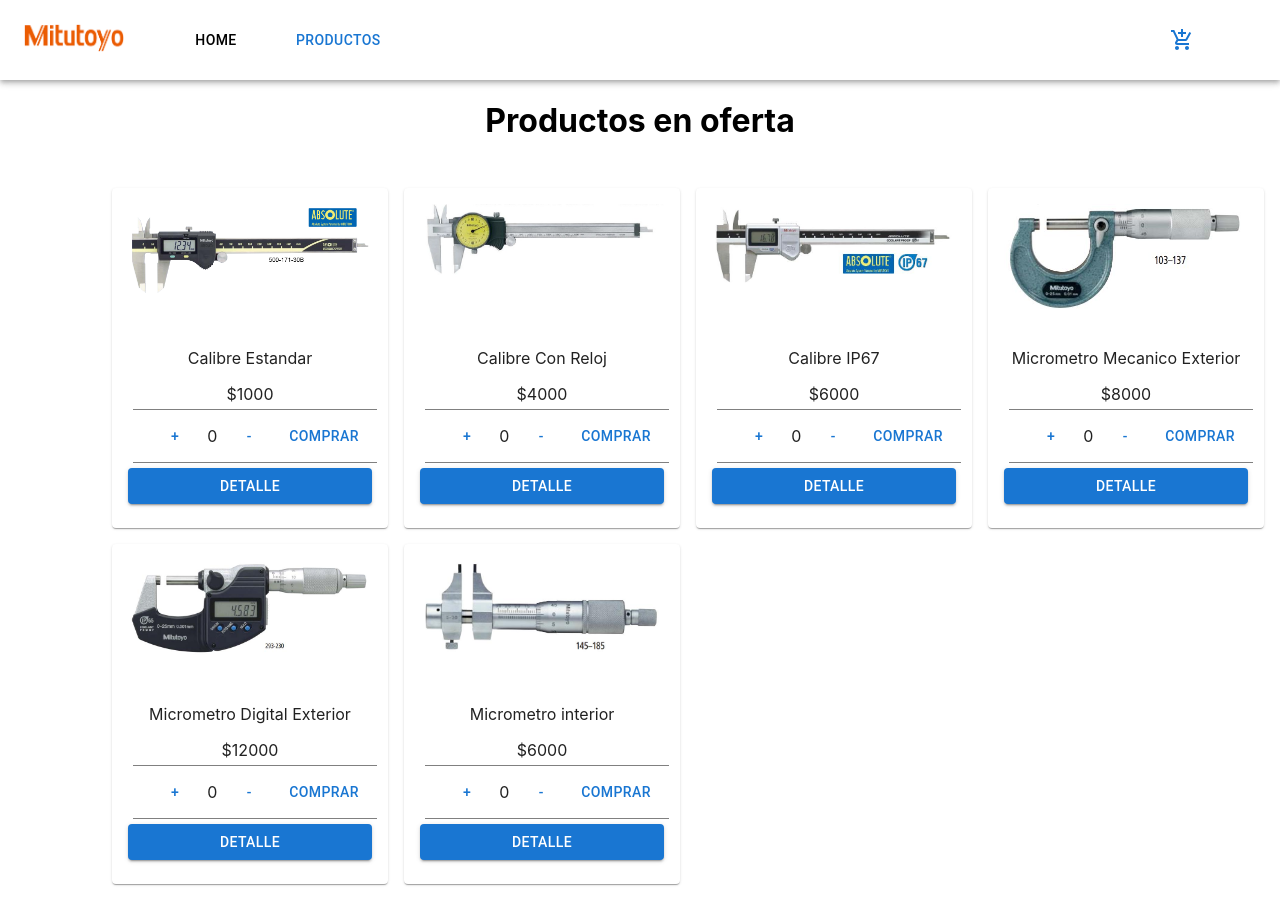
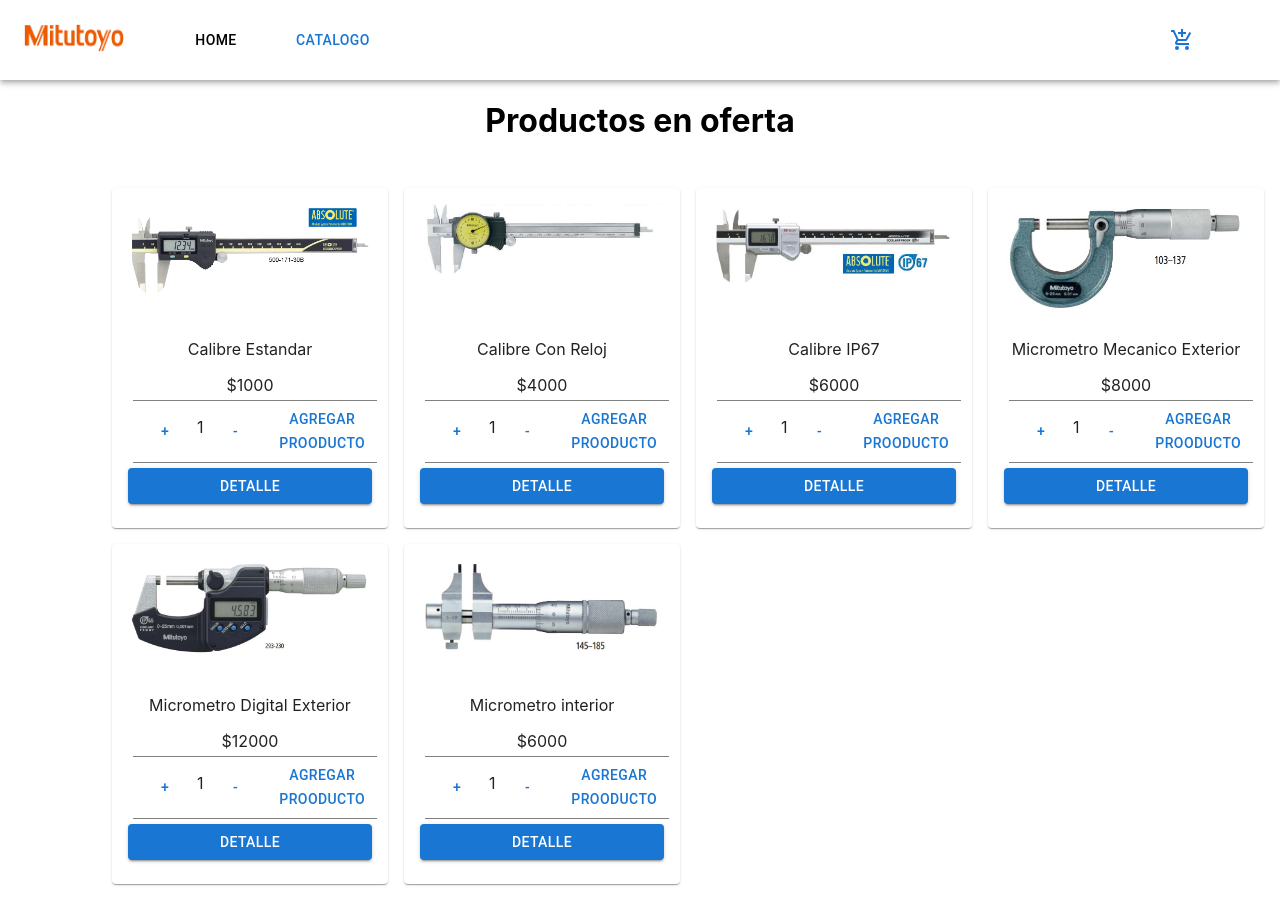
Before and after one commit to volpemort/Proyecto, a React (Create React App) app: page / in a window 1280 px wide. Built offline with nearby package versions, Linux system fonts and the light colour scheme.

Commit message:
Desafio 8

```diff
--- a/src/Data/ProductsMock.js
+++ b/src/Data/ProductsMock.js
@@ -1,4 +1,4 @@
-import createTypography from "@mui/material/styles/createTypography"
+
 
 const productos = [
     { title :"Calibre Estandar",
@@ -6,42 +6,48 @@
       image :"Calibre-Pie-de-rey-500-171-30B.jpg",
       stock : 5,
       id: 1,
-      category:"calibres"
+      category:"calibres",
+      initial:1
   },
     { title :"Calibre Con Reloj",
       price : 4000,
       image :"calibre-mecanico-con-dial.jpg",
       stock : 3,
       id: 2,
-      category:"calibres"
+      category:"calibres",
+      initial:1
   },
   { title :"Calibre IP67",
     price : 6000,
     image :"Calibre-Serie-500-IP67.jpg",
     stock : 10,
     id: 3,
-    category:"calibres"
+    category:"calibres",
+    initial:1
     },
     { title :"Micrometro Mecanico Exterior",
       price : 8000,
       image :"Micrometro-103-137.jpg",
       stock : 15,
       id: 4,
-      category:"micrometros"
+      category:"micrometros",
+      initial:1
   },
     { title :"Micrometro Digital Exterior",
       price : 12000,
       image :"Micrometro-293-230-30.jpg",
       stock : 6,
       id: 5,
-      category:"micrometros"
+      category:"micrometros",
+      initial:1
   },
   { title :"Micrometro interior",
     price : 6000,
     image :"Micrometro-368.jpg",
     stock : 10,
     id: 6,
-    category:"micrometros"
+    category:"micrometros",
+    initial:1
     },
   ]
 
--- a/src/components/CardDetail/CardDetail.js
+++ b/src/components/CardDetail/CardDetail.js
@@ -1,6 +1,11 @@
 import ItemCount from "../Count/ItemCount"
+import { useState } from "react"
+import { Button } from "@mui/material"
+import { Link } from "react-router-dom"
 
 const CardDetail = ({data}) =>{
+    const [showButton, setShowButton] = useState(false)
+
     return(
         <div className="detailBox">
             <div className="">
@@ -10,7 +15,11 @@
                 <h1>{data.title} </h1>
                 <p> Precio $ {data.price}</p>
                 <span>Stock {data.stock}</span>
-                <ItemCount ></ItemCount>
+
+                {!showButton ?
+                <ItemCount stocks={data.stock} setShowButton={setShowButton}></ItemCount>
+                :
+                <Button> <Link to='/cart'>Finalizar Compra</Link></Button>}
             </div>
         </div>
     )
--- a/src/components/Cards/CardItem.js
+++ b/src/components/Cards/CardItem.js
@@ -8,11 +8,12 @@
 
 
 
-const CardItem = ({title, image, price, stock, id}) => {
+const CardItem = ({title, image, price, stock, id, initial}) => {
 
     const onAdd = ( count) =>{
 
         console.log(count)
+
 
     }
 
@@ -28,7 +29,7 @@
                         <p>{title}</p>
                         <span>${price}</span>
                     </div>
-                    <ItemCount stocks={stock} onAdd={onAdd}></ItemCount>
+                    <ItemCount stocks={stock} onAdd={onAdd} ></ItemCount>
 
                     <Button variant="contained" ><Link  className='linksItem' to={`/products/${id}`}>Detalle</Link></Button>
 
--- a/src/components/Cards/CardListContainer.js
+++ b/src/components/Cards/CardListContainer.js
@@ -32,11 +32,11 @@
         <Container>
           <h1> Productos en oferta</h1>
           <Grid container spacing ={2} margin ={4}>
-            {products.map(({title, price, image, stock, id }) =>{
+            {products.map(({title, price, image, stock, id, initial }) =>{
 
               return(
               <Grid item md={3} >
-                <CardItem title={title} price={price} image = {image} stock={stock} id={id} />
+                <CardItem title={title} price={price} image = {image} stock={stock} id={id} initial={initial} />
               </Grid>
              )
             })
--- a/src/components/Count/ItemCount.js
+++ b/src/components/Count/ItemCount.js
@@ -2,10 +2,12 @@
 import "../Cards/CardItem.css"
 import  Button from "@mui/material/Button"
 import { useState } from "react"
+import { Link } from "react-router-dom"
 
-const ItemCount = ({stocks , onAdd}) => {
-    const [count, setCount] = useState(0)
-    const [stock, setStock] = useState(0)
+const ItemCount = ({stocks , onAdd, setShowButton}) => {
+    const [count, setCount] = useState(1)
+    const [stock, setStock] = useState(1)
+
 
     const addCount = () =>{
         console.log (stocks)
@@ -17,19 +19,24 @@
 
     }
     const minusCount =() =>{
-        if (count > 0){
+        if (count > 1){
             setCount(count-1)
+            setStock (stock-1)
         }
 
     }
     return(
+        <>
         <div className="count-Item">
                         <Button onClick={addCount}>+</Button>
                         <p>{count}</p>
                         <Button  onClick={minusCount}>-</Button>
-                        <Button  onClick={() => onAdd(count)}>comprar</Button>
+                        <Button  onClick={() => setShowButton(true)}>Agregar Prooducto</Button>
 
         </div>
+
+
+        </>
     )
 }
 
--- a/src/components/NavBar/NavBar.js
+++ b/src/components/NavBar/NavBar.js
@@ -34,9 +34,8 @@
                         aria-controls={open ? 'basic-menu' : undefined}
                         aria-haspopup="true"
                         aria-expanded={open ? 'true' : undefined}
-                        onClick={handleClick}
-                    >
-                        Productos
+                        onClick={handleClick}>
+                        Catalogo
                     </Button>
                     <Menu
                         id="basic-menu"
```
